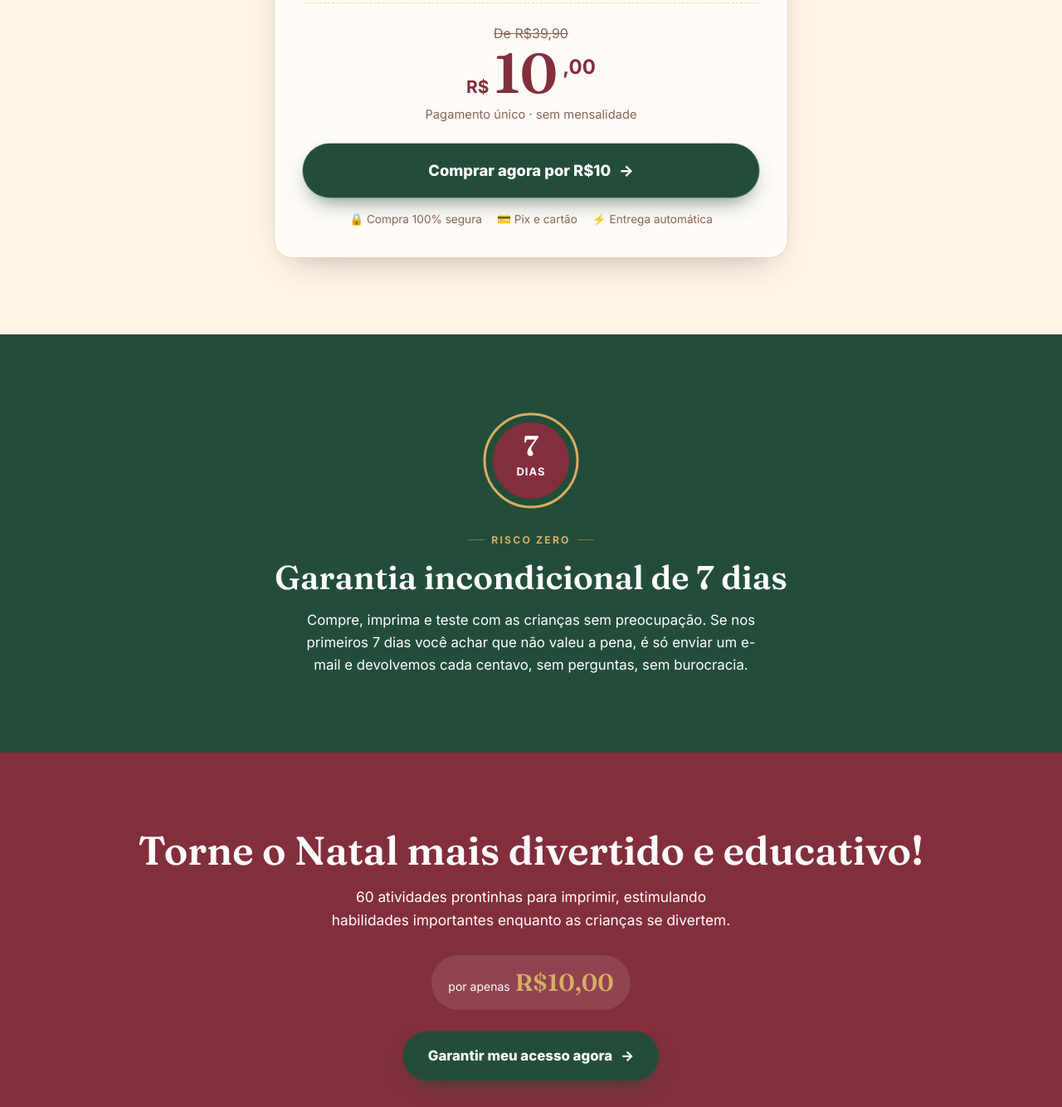
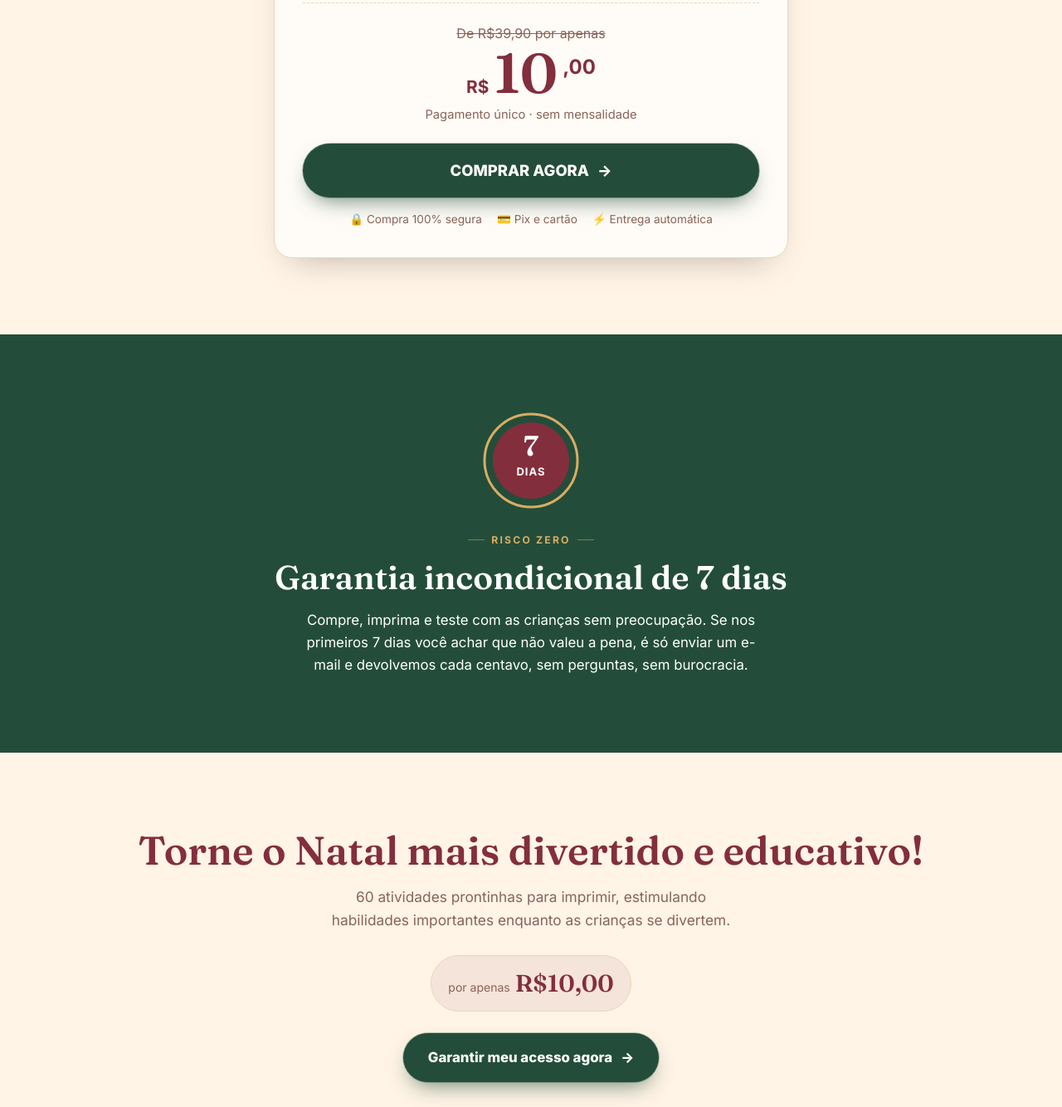
Before and after one commit to golobin1337/60-Atividades-Natalinas-para-Imprimir-e-Aplicar, a plain HTML site: page index.html in a window 1280 px wide. Shown: the part 3246-4580 px from the top of the page at 83% size. Drawn offline with Linux system fonts and the light colour scheme.

Commit message:
agoravai

```diff
--- a/index.html
+++ b/index.html
@@ -167,7 +167,7 @@
           </div>
 
           <div class="price-row">
-            <div class="price-old">De R$39,90</div>
+            <div class="price-old">De R$39,90 por apenas</div>
             <div class="price-now">
               <span class="cur">R$</span><span class="val">10</span><span class="cents">,00</span>
             </div>
@@ -175,7 +175,7 @@
           </div>
 
           <!-- Troque o href pelo link do seu checkout -->
-          <a href="https://pay.wiapy.com/aGgCajBhC9WX" class="btn btn-pulse" id="buy">Comprar agora por R$10 <span class="arrow">→</span></a>
+          <a href="https://pay.wiapy.com/aGgCajBhC9WX" class="btn btn-pulse" id="buy">COMPRAR AGORA <span class="arrow">→</span></a>
 
           <div class="trust">
             <span>🔒 Compra 100% segura</span>
--- a/styles.css
+++ b/styles.css
@@ -192,14 +192,15 @@ img, svg { max-width: 100%; display: block; }
 .guarantee p { margin: 16px auto 0; max-width: 52ch; color: #ffffff; font-size: 1.05rem; }
 
 /* ---------- CTA FINAL ---------- */
-.cta-final { background: #832e3d; color: #ffffff; text-align: center; }
-.cta-final h2 { color: #fff; font-size: clamp(1.8rem, 5vw, 3rem); }
-.cta-final p { margin: 16px auto 28px; max-width: 46ch; color: #ffffff; font-size: 1.08rem; }
+.cta-final { background: var(--bg); color: var(--fg); text-align: center; }
+.cta-final h2 { color: var(--red); font-size: clamp(1.8rem, 5vw, 3rem); }
+.cta-final p { margin: 16px auto 28px; max-width: 46ch; color: var(--muted); font-size: 1.08rem; }
 .cta-final .price-pill {
   display: inline-flex; align-items: baseline; gap: 6px; margin-bottom: 26px;
-  background: rgba(255,255,255,.1); padding: 10px 20px; border-radius: 999px;
+  background: rgba(131,46,61,.08); border: 1px solid var(--line);
+  color: var(--muted); padding: 10px 20px; border-radius: 999px;
 }
-.cta-final .price-pill b { font-family: var(--font-display); font-size: 1.8rem; color: var(--gold); }
+.cta-final .price-pill b { font-family: var(--font-display); font-size: 1.8rem; color: var(--red); }
 .btn-gold { background: #234d3a; color: #fff; box-shadow: 0 12px 26px -10px rgba(35,77,58,.7); }
 
 /* ---------- RODAPÉ ---------- */
```
